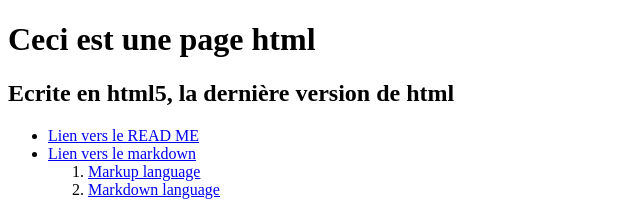
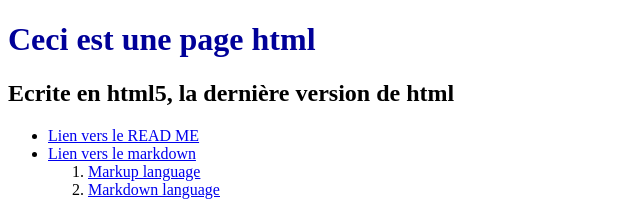
Before and after one commit to goldbergelodie/markdown-warmup-html, a plain HTML site: page index.html in a window 1280 px wide. Shown: the top 215 px of the page, without its empty margins (0-640 px from the left). Drawn offline with Linux system fonts and the light colour scheme.

Commit message:
Création du fichier css

```diff
--- a/index.html
+++ b/index.html
@@ -4,7 +4,7 @@
 
 
 		<title> Ceci est une page html </title>
-
+		<link href="style.css" rel="stylesheet">
 		<h1>Ceci est une page html</h1>
 		<h2>Ecrite en html5, la dernière version de html</h2>
 
--- /dev/null
+++ b/style.css
@@ -0,0 +1,3 @@
+h1{
+color: #009;
+}
```
